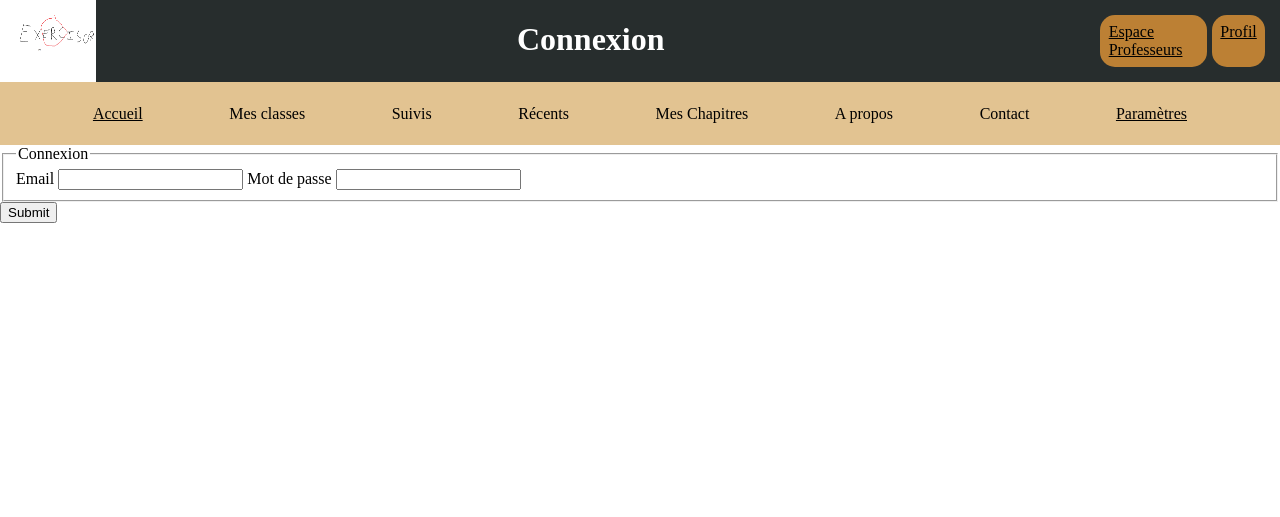
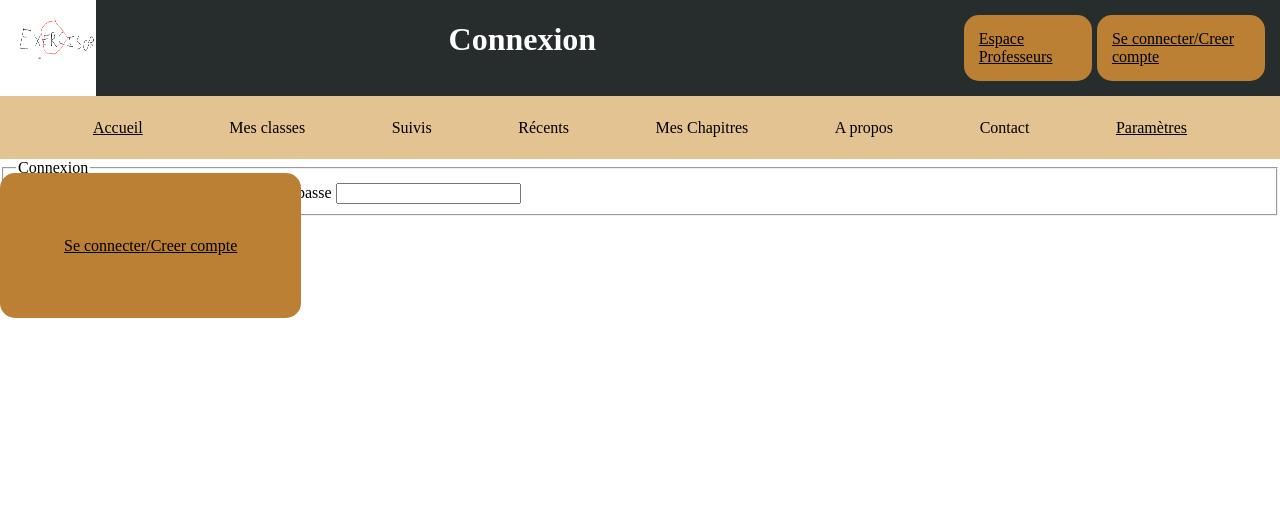
Before and after one commit to JeromeTardivon/Exerciseur-en-Ligne, a PHP site: page /login.php in a window 1280 px wide. Shown: the top 517 px of the page. Run offline with PHP 8.4, Linux system fonts and the light colour scheme; data that the repository does not hold is empty.

Commit message:
buton for login changed after finish the login

```diff
--- /dev/null
+++ b/exerciseur/config/config.php
@@ -0,0 +1,2 @@
+<?php
+session_start();
--- a/exerciseur/db/db-connection.php
+++ b/exerciseur/db/db-connection.php
@@ -1,7 +1,6 @@
 <?php
 //add the file .env to the project to load the environment variables
 use config\DotEnv;
-
 include_once __DIR__ . '/../config/DotEnv.php';
 $env = new DotEnv();
 $env->load(__DIR__ . '../../..');
--- a/exerciseur/index.php
+++ b/exerciseur/index.php
@@ -1,4 +1,3 @@
-<?php session_start(); ?>
 <!DOCTYPE html>
 <html lang="fr">
 
@@ -17,6 +16,7 @@
     <div class="searching-section">
         <form action="" method="post">
             <div>
+                <-- @Bastien changement de h2 dans le label parce que c'est interdit ça bonne journée-->
                 <label for="exerciseSearchBar"><h2>Rechercher un exercice par mot clé</h2></label>
 
                 <div>
--- a/exerciseur/login.php
+++ b/exerciseur/login.php
@@ -20,6 +20,9 @@ include 'modules/include.php' ?>
         </fieldset>
         <input type="submit">
     </form>
+    <div>
+        <a  class="btn" href="../signup.php">Se connecter/Creer compte</a>
+    </div>
 </main>
 
 <!-- footer -->
--- a/exerciseur/modules/header.php
+++ b/exerciseur/modules/header.php
@@ -1,5 +1,6 @@
 <?php
 include_once __DIR__ .'/../db/db-connection.php';
+include_once __DIR__ .'/../config/config.php';
 ?>
 <header>
     <div class="barHeader">
@@ -9,7 +10,13 @@ include_once __DIR__ .'/../db/db-connection.php';
         <h1><?php if(isset($_TITLE)){echo $_TITLE;}else{echo "Xercizor 3000";} ?></h1>
         <div class="buttonsHeader">
             <a class="btn" href="../teacher-space.php">Espace Professeurs</a>
-            <a  class="btn" href="../profile.php">Profil</a>
+            <?php
+                if (empty($_SESSION['user'])){
+                    echo '<a  class="btn" href="../login.php">Se connecter/Creer compte</a>';
+                }else{
+                    echo '<a  class="btn" href="../profile.php">Profil</a>';
+                }
+            ?>
         </div>
     </div>
     <nav id="menu">
--- a/exerciseur/processing-forms/processing-form-login.php
+++ b/exerciseur/processing-forms/processing-form-login.php
@@ -1,4 +1,5 @@
 <?php
+include_once __DIR__ . '/../config/config.php';
 include_once __DIR__ . '/../db/db-connection.php';
 if (!empty($_POST['email']) && !empty($_POST['password'])) {
     $statement = $db->prepare("SELECT * FROM users WHERE mail = :emailUser");
--- a/exerciseur/processing-forms/processing-form-signup.php
+++ b/exerciseur/processing-forms/processing-form-signup.php
@@ -7,7 +7,6 @@ if (!empty($_POST['lastname']) && !empty($_POST['surname']) && !empty($_POST['em
     if (!$user) {
         $statement = $db->prepare("INSERT INTO users (name, surname, mail, password, type) VALUES (:lastname, :surName, :email, :password, :type)");
         $statement->execute(['email' => $_POST['email'], 'lastname' => $_POST['lastname'], 'surName' => $_POST['surname'], 'password' => password_hash($_POST['password'], PASSWORD_DEFAULT), 'type' => $_POST['status']]);
-        $user = $statement->fetch();
     }
 }
 header('Location: /index.php');
```
